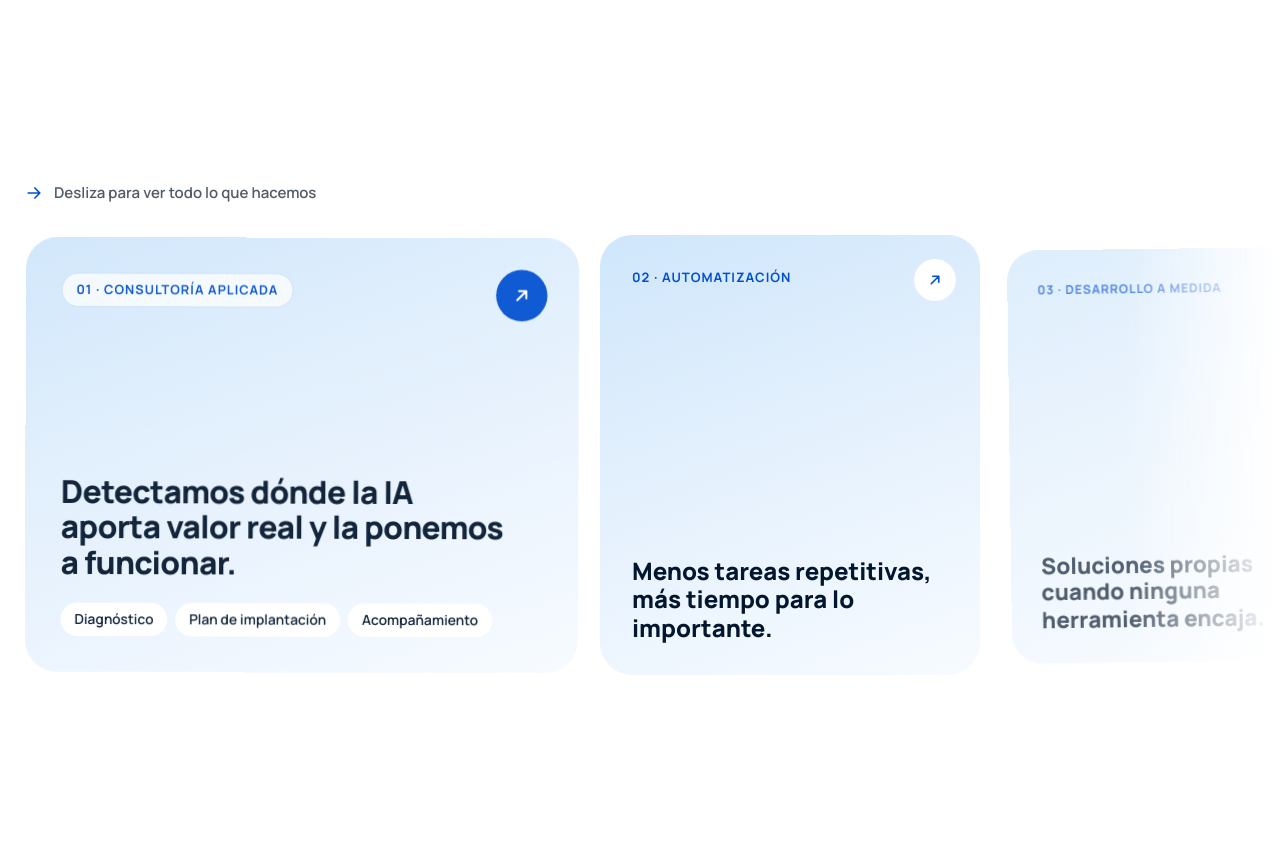
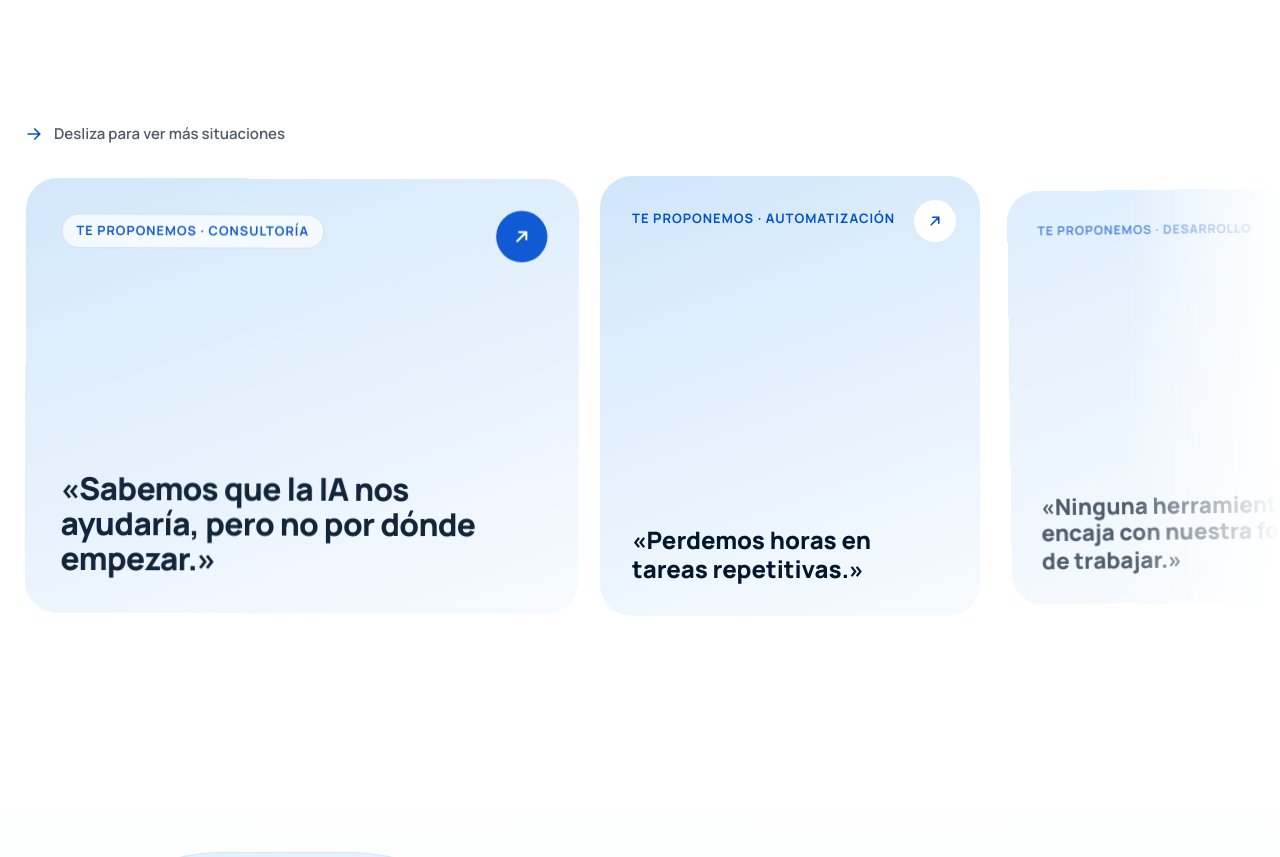
Before and after one commit to multiserviagua-pixel/WordpressEdit, a website: page docs/prototipo-portada/index.html in a window 1280 px wide. Shown: the part 960-1817 px from the top of the page. Drawn offline with Linux system fonts and the light colour scheme.

Commit message:
#33: el carrusel pasa a situaciones del cliente; la lista queda como catálogo
Reduce la repetición entre el carrusel y la lista de seis soluciones,
según la revisión de ChatGPT en #32 y lo aprobado por la persona
responsable. Detalle en #33.

Co-Authored-By: Claude Opus 5.5 <noreply@anthropic.com>
Claude-Session: https://claude.ai/code/session_01UsGy5oLXqKrpFHZG7oBBZw

```diff
--- a/docs/prototipo-portada/index.html
+++ b/docs/prototipo-portada/index.html
@@ -183,41 +183,36 @@ a{color:#0050D0}a:hover{color:#02162D}
 <section aria-labelledby="ayuda-t" style="background: #FFFFFF">
 <div class="sec-y" style="max-width: 1240px; margin: 0 auto; padding: 72px 24px 112px">
 <div class="reveal" style="display: flex; flex-wrap: wrap; justify-content: space-between; align-items: flex-end; gap: 20px">
-<h2 id="ayuda-t" style="margin: 0; max-width: 640px; font-weight: 800; font-size: clamp(34px, 4.4vw, 56px); line-height: 1.05; letter-spacing: -0.03em">Todo lo que la IA puede hacer por ti, <span class="grad-text">en un solo equipo.</span></h2>
-<p style="margin: 0; max-width: 380px; color: #4F5B66">Empieza por donde lo necesites: un diagnóstico, una automatización concreta o la formación de tu equipo.</p>
+<h2 id="ayuda-t" style="margin: 0; max-width: 640px; font-weight: 800; font-size: clamp(34px, 4.4vw, 56px); line-height: 1.05; letter-spacing: -0.03em">¿Por dónde empezar? <span class="grad-text">Cuéntanos tu caso.</span></h2>
+<p style="margin: 0; max-width: 380px; color: #4F5B66">Elige la situación que más se parece a la vuestra y te decimos qué servicio encaja.</p>
 </div>
-<p style="margin: 40px 0 0; display: flex; align-items: center; gap: 10px; font-size: 15px; font-weight: 600; color: #4F5B66"><svg width="20" height="20" viewBox="0 0 24 24" fill="none" stroke="#0050D0" stroke-width="2" stroke-linecap="round" stroke-linejoin="round" aria-hidden="true"><path d="M5 12h14M13 6l6 6-6 6"></path></svg>Desliza para ver todo lo que hacemos</p>
-<div class="carousel" tabindex="0" aria-label="Lo que hacemos, desliza para ver más" style="margin: 18px -24px 0; padding: 12px 24px 28px; display: flex; gap: 18px; overflow-x: auto; scroll-padding-left: 24px; -webkit-mask-image: linear-gradient(90deg, #000 0%, #000 88%, transparent 100%); mask-image: linear-gradient(90deg, #000 0%, #000 88%, transparent 100%)">
+<p style="margin: 40px 0 0; display: flex; align-items: center; gap: 10px; font-size: 15px; font-weight: 600; color: #4F5B66"><svg width="20" height="20" viewBox="0 0 24 24" fill="none" stroke="#0050D0" stroke-width="2" stroke-linecap="round" stroke-linejoin="round" aria-hidden="true"><path d="M5 12h14M13 6l6 6-6 6"></path></svg>Desliza para ver más situaciones</p>
+<div class="carousel" tabindex="0" aria-label="Situaciones, desliza para ver más" style="margin: 18px -24px 0; padding: 12px 24px 28px; display: flex; gap: 18px; overflow-x: auto; scroll-padding-left: 24px; -webkit-mask-image: linear-gradient(90deg, #000 0%, #000 88%, transparent 100%); mask-image: linear-gradient(90deg, #000 0%, #000 88%, transparent 100%)">
 
 <a class="bento car-card" href="#soluciones" style="position: relative; overflow: hidden; flex: 0 0 min(560px, 86%); box-sizing: border-box; height: 440px; border-radius: 32px; padding: 36px; background: linear-gradient(160deg, #CFE6FB 0%, #E3F0FD 45%, #F7FBFF 100%); color: #02162D; text-decoration: none; display: flex; flex-direction: column">
-<span style="position: relative; align-self: flex-start; margin-right: 64px; padding: 6px 14px; border-radius: 999px; background: rgba(255,255,255,.75); border: 1px solid #C9DFF4; color: #0050D0; font-size: 13px; font-weight: 700; letter-spacing: 1px">01 · CONSULTORÍA APLICADA</span>
-<h3 style="position: relative; margin: auto 0 0; max-width: 460px; font-weight: 800; font-size: 32px; line-height: 1.12; letter-spacing: -0.02em">Detectamos dónde la IA aporta valor real y la ponemos a funcionar.</h3>
-<div style="position: relative; margin-top: 22px; display: flex; flex-wrap: wrap; gap: 8px">
-<span style="padding: 6px 14px; border-radius: 999px; background: #FFFFFF; font-size: 14px; font-weight: 600">Diagnóstico</span>
-<span style="padding: 6px 14px; border-radius: 999px; background: #FFFFFF; font-size: 14px; font-weight: 600">Plan de implantación</span>
-<span style="padding: 6px 14px; border-radius: 999px; background: #FFFFFF; font-size: 14px; font-weight: 600">Acompañamiento</span>
-</div>
+<span style="position: relative; align-self: flex-start; margin-right: 64px; padding: 6px 14px; border-radius: 999px; background: rgba(255,255,255,.75); border: 1px solid #C9DFF4; color: #0050D0; font-size: 13px; font-weight: 700; letter-spacing: 1px">TE PROPONEMOS · CONSULTORÍA</span>
+<h3 style="position: relative; margin: auto 0 0; max-width: 460px; font-weight: 800; font-size: 32px; line-height: 1.12; letter-spacing: -0.02em">«Sabemos que la IA nos ayudaría, pero no por dónde empezar.»</h3>
 <span class="arrow" aria-hidden="true" style="position: absolute; top: 32px; right: 32px; width: 52px; height: 52px; border-radius: 26px; background: #0050D0; color: #FFFFFF; display: inline-flex; align-items: center; justify-content: center"><svg width="22" height="22" viewBox="0 0 24 24" fill="none" stroke="currentColor" stroke-width="2.2" stroke-linecap="round" stroke-linejoin="round"><path d="M7 17L17 7M9 7h8v8"></path></svg></span>
 </a>
 
 <a class="bento car-card" href="#soluciones" style="position: relative; overflow: hidden; flex: 0 0 min(380px, 80%); box-sizing: border-box; height: 440px; border-radius: 32px; padding: 32px; background: linear-gradient(160deg, #CFE6FB 0%, #E3F0FD 45%, #F7FBFF 100%); color: #02162D; text-decoration: none; display: flex; flex-direction: column">
-<span style="font-size: 13px; font-weight: 700; letter-spacing: 1px; color: #0050D0">02 · AUTOMATIZACIÓN</span>
-<h3 style="margin: auto 0 0; font-weight: 800; font-size: 24px; line-height: 1.2">Menos tareas repetitivas, más tiempo para lo importante.</h3>
+<span style="display: block; padding-right: 52px; font-size: 13px; font-weight: 700; letter-spacing: 1px; color: #0050D0">TE PROPONEMOS · AUTOMATIZACIÓN</span>
+<h3 style="margin: auto 0 0; font-weight: 800; font-size: 24px; line-height: 1.2">«Perdemos horas en tareas repetitivas.»</h3>
 <span class="arrow" aria-hidden="true" style="position: absolute; top: 24px; right: 24px; width: 42px; height: 42px; border-radius: 21px; background: #FFFFFF; color: #0050D0; display: inline-flex; align-items: center; justify-content: center"><svg width="18" height="18" viewBox="0 0 24 24" fill="none" stroke="currentColor" stroke-width="2.2" stroke-linecap="round" stroke-linejoin="round"><path d="M7 17L17 7M9 7h8v8"></path></svg></span>
 </a>
 
 <a class="bento car-card" href="#soluciones" style="position: relative; overflow: hidden; flex: 0 0 min(380px, 80%); box-sizing: border-box; height: 440px; border-radius: 32px; padding: 32px; background: linear-gradient(160deg, #CFE6FB 0%, #E3F0FD 45%, #F7FBFF 100%); color: #02162D; text-decoration: none; display: flex; flex-direction: column">
 <svg aria-hidden="true" width="120" height="120" viewBox="0 0 120 120" style="position: absolute; right: -14px; top: -14px; opacity: .9"><circle cx="60" cy="60" r="58" fill="none" stroke="#B8D8F6" stroke-dasharray="3 5"></circle><circle cx="60" cy="60" r="36" fill="none" stroke="#50B0F0" stroke-width="1.5"></circle><circle cx="60" cy="60" r="10" fill="#0050D0"></circle></svg>
-<span style="font-size: 13px; font-weight: 700; letter-spacing: 1px; color: #0050D0">03 · DESARROLLO A MEDIDA</span>
-<h3 style="margin: auto 0 0; font-weight: 800; font-size: 24px; line-height: 1.2">Soluciones propias cuando ninguna herramienta encaja.</h3>
+<span style="font-size: 13px; font-weight: 700; letter-spacing: 1px; color: #0050D0">TE PROPONEMOS · DESARROLLO</span>
+<h3 style="margin: auto 0 0; font-weight: 800; font-size: 24px; line-height: 1.2">«Ninguna herramienta encaja con nuestra forma de trabajar.»</h3>
 </a>
 
 <a class="bento car-card" href="#soluciones" style="position: relative; overflow: hidden; flex: 0 0 min(460px, 84%); box-sizing: border-box; height: 440px; border-radius: 32px; padding: 32px; background: linear-gradient(160deg, #CFE6FB 0%, #E3F0FD 45%, #F7FBFF 100%); color: #02162D; text-decoration: none; display: flex; flex-direction: column; justify-content: space-between">
 <div>
-<span style="font-size: 13px; font-weight: 700; letter-spacing: 1px; color: #0050D0">04 · FORMACIÓN</span>
+<span style="display: block; padding-right: 52px; font-size: 13px; font-weight: 700; letter-spacing: 1px; color: #0050D0">TE PROPONEMOS · FORMACIÓN</span>
 </div>
 <div>
-<h3 style="margin: 0 0 20px; font-weight: 800; font-size: 26px; line-height: 1.2">Tu equipo, usando la IA con soltura y criterio.</h3>
+<h3 style="margin: 0 0 20px; font-weight: 800; font-size: 26px; line-height: 1.2">«El equipo necesita aprender a usar la IA con criterio.»</h3>
 <div style="display: flex; flex-wrap: wrap; gap: 8px">
 <span style="padding: 8px 16px; border-radius: 999px; background: #FFFFFF; font-size: 15px; font-weight: 600">Presencial</span>
 <span style="padding: 8px 16px; border-radius: 999px; background: #FFFFFF; font-size: 15px; font-weight: 600">Online en directo</span>
```
Also changed, not shown: docs/prototipo-portada/fuente/portada.dc.html (+12 -17 lines).
